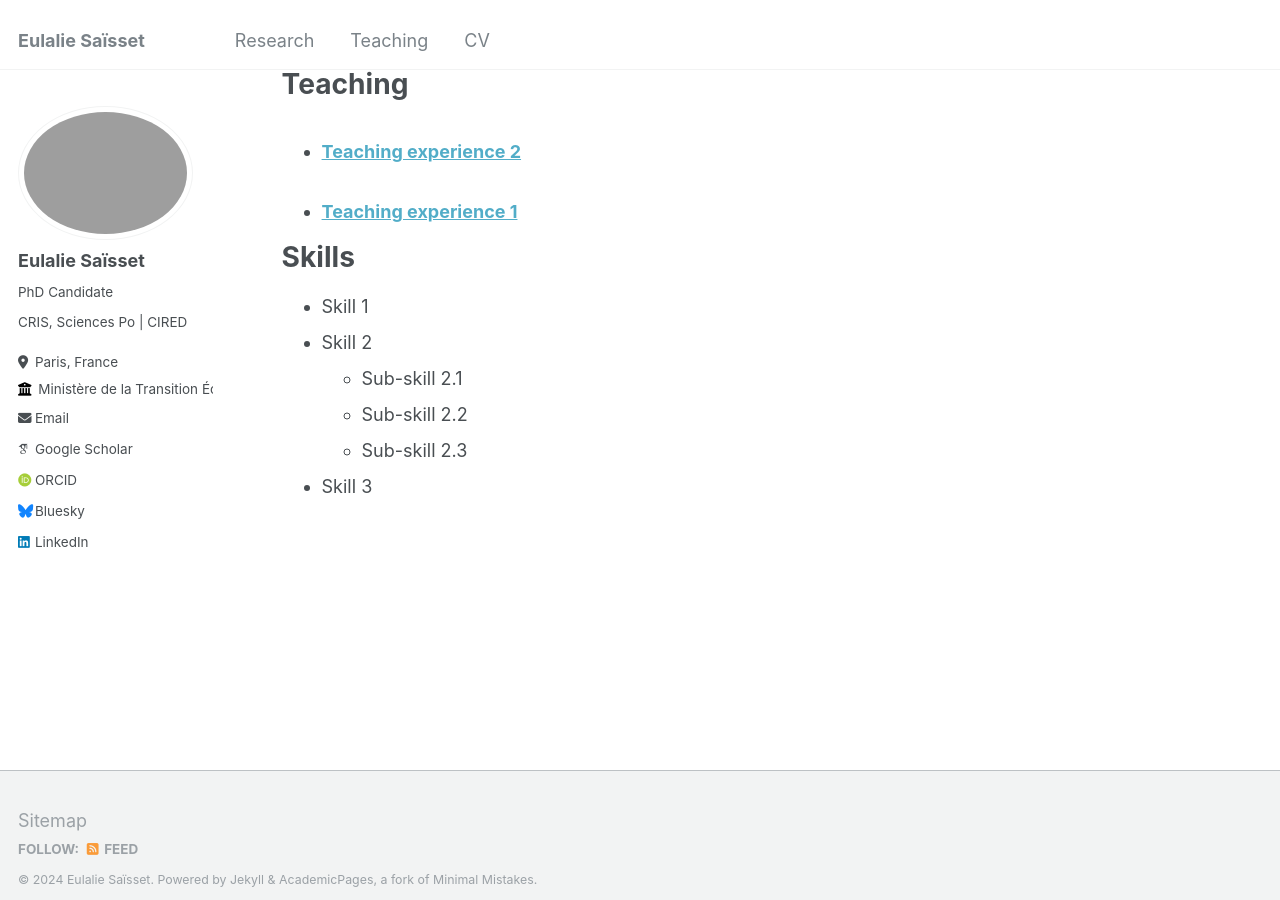
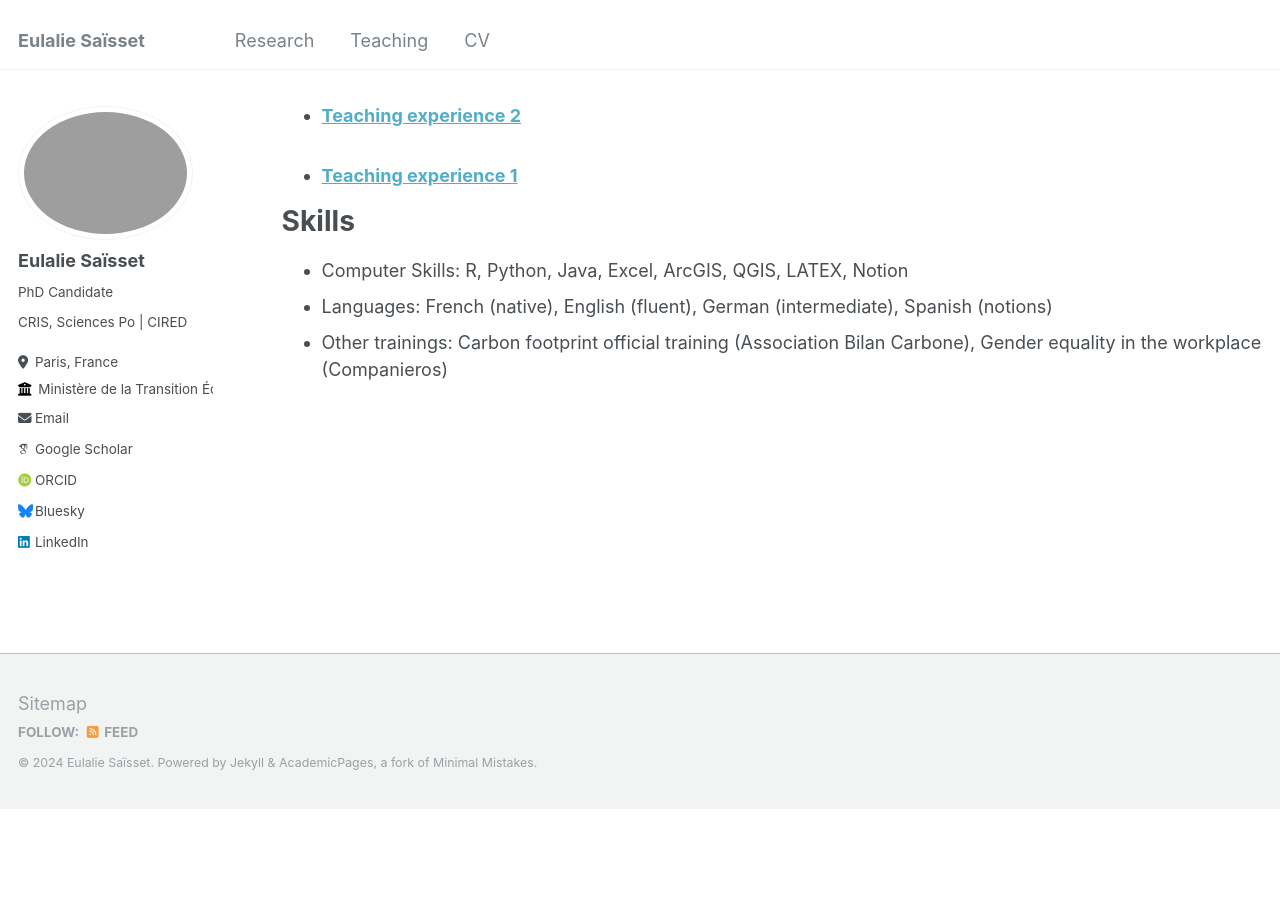
Before and after one commit to eulaliesaisset/eulaliesaisset.github.io, a Jekyll site: the page built from _pages/cv.md, in a window 1280 px wide and 900 px high, scrolled down 1871 px. Built offline with Jekyll 4.4.1, drawn with Linux system fonts in a browser that asks for light colours; some web fonts are replaced; after the commit the page ends 2679 px from its top, so only the background shows below that; some of the changed text lies outside the part shown.

Commit message:
First version of CV page finalized

```diff
--- a/_pages/cv.md
+++ b/_pages/cv.md
@@ -38,8 +38,7 @@ Research experience
 * 2021 - 2022: Master thesis in Economics
   * ’The Carbon Bubble: how big is it and who owns it? Methods and estimates for Europe’
   * Paris School of Economics
-  * Advisor: Lucas Chancel
-  * Referee: Thomas Piketty
+  * Advisor: Lucas Chancel; Referee: Thomas Piketty
 
 * 2019: Research project in sociology
   * Mineral resource development in French Guiana to analyze key territorial challenges (gold mining, economic development, conservation of the environment, land-use planning and protecting indigenous peoples)
@@ -50,7 +49,6 @@ Research experience
   * Design of an observer for a Rijke tube with heat source: theoretical study of the system’s thermo-acoustics and algorithmic resolution
   * Centre Automatique et Systèmes, Mines Paris
   * Advisor: Florent Di Meglio
-
 
 Publications
 ======
@@ -66,9 +64,6 @@ Teaching
 
 Skills
 ======
-* Skill 1
-* Skill 2
-  * Sub-skill 2.1
-  * Sub-skill 2.2
-  * Sub-skill 2.3
-* Skill 3
+* Computer Skills: R, Python, Java, Excel, ArcGIS, QGIS, LATEX, Notion
+* Languages: French (native), English (fluent), German (intermediate), Spanish (notions)
+* Other trainings: Carbon footprint official training (Association Bilan Carbone), Gender equality in the workplace (Companieros)
```
Also changed, not shown: other parts of _pages/cv.md (+1 -1 lines).
